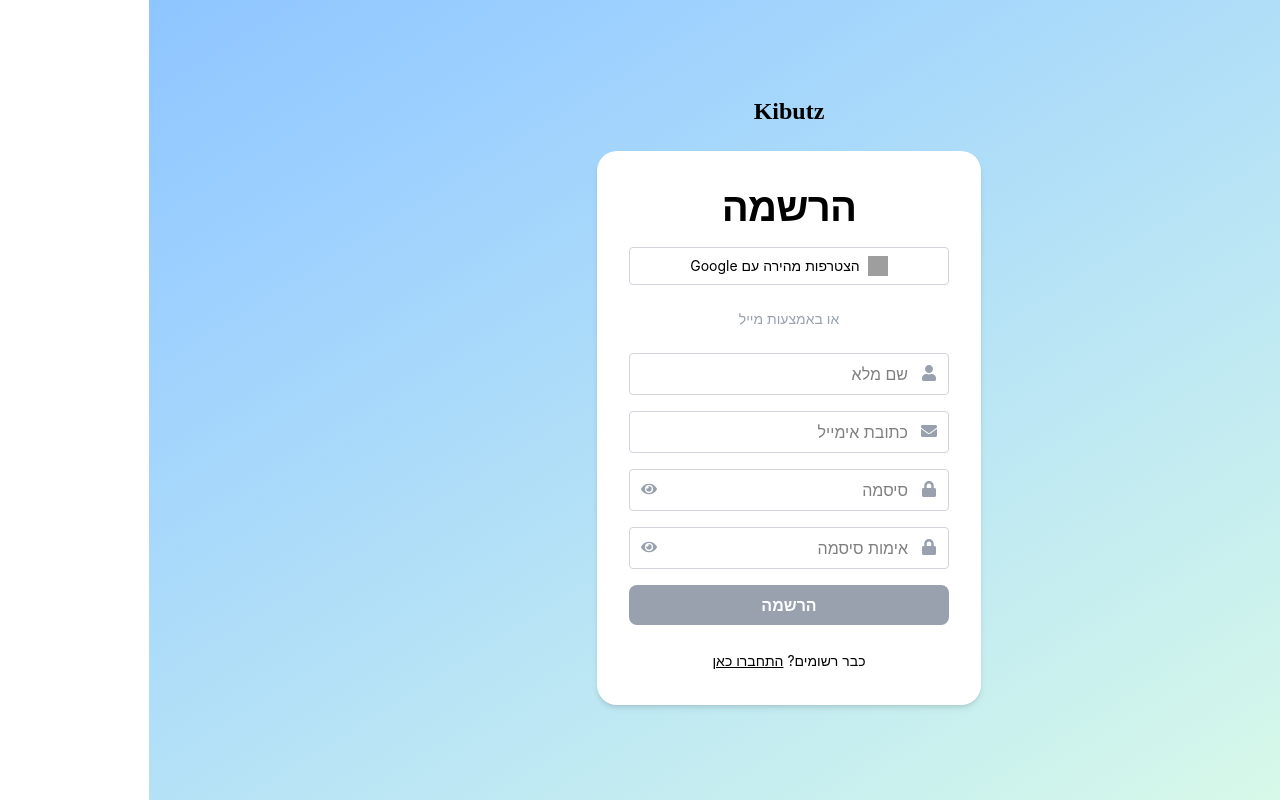
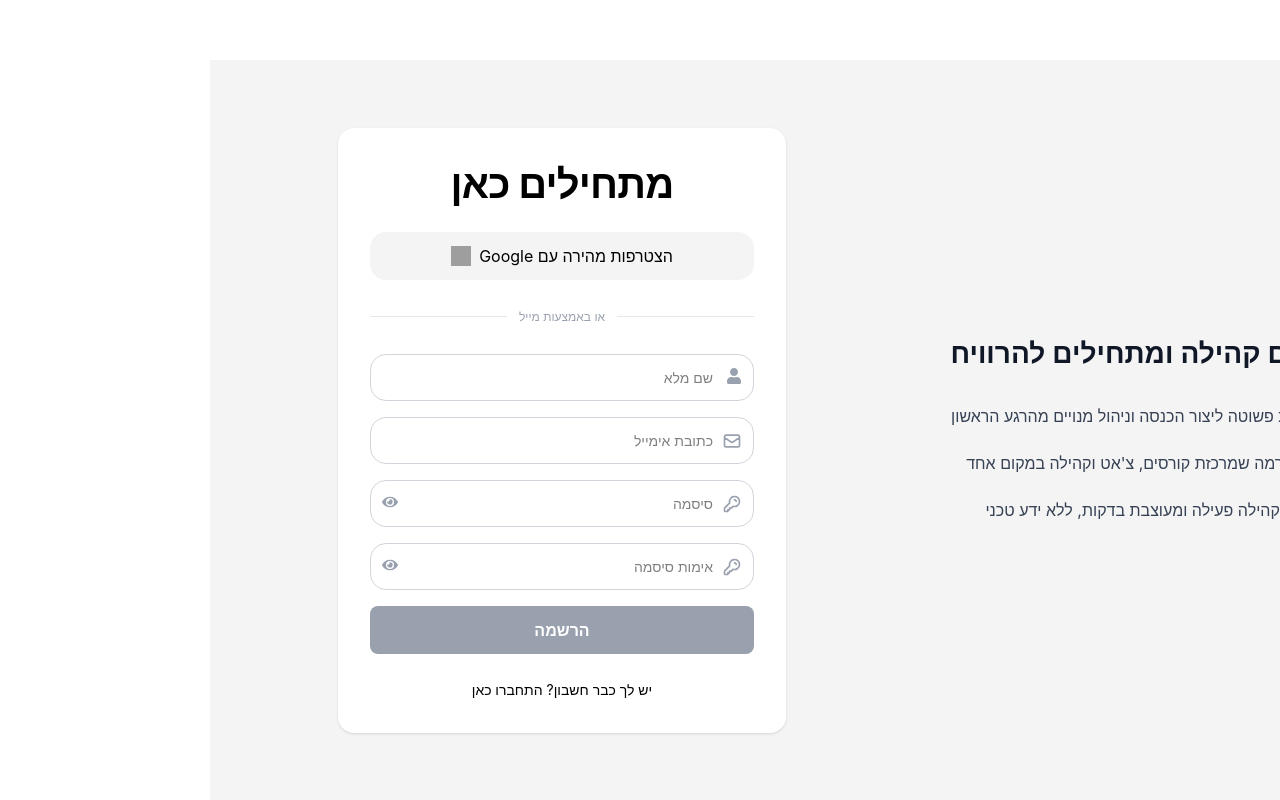
Before and after one commit to Tomer2612/Kibutz, a Next.js app in the folder kibutz-frontend/: page /signup in a window 1280 px wide. Built offline with nearby package versions, Linux system fonts and the light colour scheme; grey boxes are pictures that could not be loaded.

Commit message:
Update login and signup pages with new split-view design

```diff
--- a/kibutz-frontend/app/login/page.tsx
+++ b/kibutz-frontend/app/login/page.tsx
@@ -2,8 +2,10 @@
 
 import { useState } from 'react';
 import { useRouter } from 'next/navigation';
-import { FaEnvelope, FaLock, FaEye, FaEyeSlash, FaExclamationTriangle } from 'react-icons/fa';
+import { FaEye, FaEyeSlash, FaExclamationTriangle } from 'react-icons/fa';
+import { HiOutlineMail, HiOutlineKey } from 'react-icons/hi';
 import Image from 'next/image';
+import Link from 'next/link';
 
 export default function LoginPage() {
   const router = useRouter();
@@ -55,34 +57,49 @@ export default function LoginPage() {
   };
 
   return (
-    <main className="min-h-screen flex flex-col items-center justify-center px-4 bg-gradient-to-br from-blue-300 to-green-100">
-      {/* Kibutz logo */}
-      <div className="text-2xl font-extrabold font-[cursive] mb-4 mt-4">Kibutz</div>
+    <main className="min-h-screen flex flex-col" dir="rtl" style={{ backgroundColor: '#F4F4F5' }}>
+      {/* Top Navbar */}
+      <header className="flex items-center justify-between px-8 py-4 bg-white border-b border-gray-100">
+        <Link href="/" className="text-xl font-bold text-black hover:opacity-75 transition">
+          Kibutz
+        </Link>
+        <div></div>
+      </header>
 
+      {/* Content Area */}
+      <div className="flex-1 flex items-center justify-center px-6 py-8">
+        <div className="w-full max-w-md">
+          <div className="bg-white rounded-2xl p-8 shadow-sm">
             <form
               onSubmit={handleLogin}
-        className="bg-white rounded-xl p-8 shadow-md w-full max-w-sm flex flex-col gap-4 text-right"
+              className="w-full flex flex-col gap-4 text-right"
             >
-        <h1 className="text-xl font-bold text-center">התחברות</h1>
+                <h1 className="text-[21px] font-semibold text-center mb-2">התחברות</h1>
 
                 {/* Google Button */}
                 <a
                   href="http://localhost:4000/auth/google"
-          className="flex items-center justify-center gap-2 p-2 border border-gray-300 rounded text-sm hover:bg-gray-50"
+                  className="flex items-center justify-center gap-2 p-3 rounded-lg text-[16px] hover:opacity-80 transition"
+                  style={{ backgroundColor: '#F4F4F5' }}
                 >
+                  התחברות מהירה עם Google
                   <Image src="https://developers.google.com/identity/images/g-logo.png" alt="Google" width={600} height={300} className="w-5 h-5" />
-          התחברות מהירה עם Google
                 </a>
 
-        <div className="relative my-2 text-center text-sm text-gray-400">או באמצעות מייל</div>
+                <div className="relative my-3 text-center text-[12px] text-gray-400">
+                  <span className="bg-white px-3 relative z-10">או באמצעות מייל</span>
+                  <div className="absolute inset-0 flex items-center">
+                    <div className="w-full border-t border-gray-200"></div>
+                  </div>
+                </div>
 
                 {/* Email Field */}
                 <div className="relative">
-          <FaEnvelope className="absolute right-3 top-3 text-gray-400" />
+                  <HiOutlineMail className="absolute right-3 top-3.5 text-gray-400 pointer-events-none w-5 h-5" />
                   <input
                     type="email"
                     placeholder="כתובת אימייל"
-            className="w-full p-2 pr-10 border border-gray-300 rounded"
+                    className="w-full p-3 pr-10 border border-gray-300 rounded-lg focus:outline-none focus:ring-2 focus:ring-black text-[14px]"
                     value={email}
                     onChange={(e) => setEmail(e.target.value)}
                     required
@@ -91,11 +108,11 @@ export default function LoginPage() {
 
                 {/* Password Field */}
                 <div className="relative">
-          <FaLock className="absolute right-3 top-3 text-gray-400 pointer-events-none" />
+                  <HiOutlineKey className="absolute right-3 top-3.5 text-gray-400 w-5 h-5" />
                   <input
                     type={showPassword ? 'text' : 'password'}
                     placeholder="סיסמה"
-            className="w-full p-2 pr-10 pl-10 border border-gray-300 rounded focus:outline-none focus:ring-2 focus:ring-black"
+                    className="w-full p-3 pr-10 pl-10 border border-gray-300 rounded-lg focus:outline-none focus:ring-2 focus:ring-black text-[14px]"
                     value={password}
                     onChange={(e) => setPassword(e.target.value)}
                     required
@@ -103,14 +120,14 @@ export default function LoginPage() {
                   <button
                     type="button"
                     onClick={() => setShowPassword(!showPassword)}
-            className="absolute left-3 top-3 text-gray-400 hover:text-gray-600"
+                    className="absolute left-3 top-3.5 text-gray-400 hover:text-gray-600"
                   >
                     {showPassword ? <FaEyeSlash /> : <FaEye />}
                   </button>
                 </div>
 
                 <div className="text-left">
-          <a href="/forgot-password" className="text-sm text-gray-600 hover:underline">
+                  <a href="/forgot-password" className="text-[14px] text-gray-600 hover:underline">
                     שכחת סיסמה?
                   </a>
                 </div>
@@ -118,13 +135,13 @@ export default function LoginPage() {
                 <button
                   type="submit"
                   disabled={isSubmitting}
-          className="bg-black text-white py-2 rounded hover:bg-gray-800 disabled:bg-gray-400 disabled:cursor-not-allowed transition-colors"
+                  className="bg-black text-white py-3 rounded-lg hover:bg-gray-800 disabled:bg-gray-400 disabled:cursor-not-allowed transition-colors font-medium"
                 >
                   {isSubmitting ? 'מתחבר...' : 'התחברות'}
                 </button>
 
                 {message && (
-          <div className={`flex items-center gap-2 text-sm p-2 rounded ${
+                  <div className={`flex items-center gap-2 text-[14px] p-2 rounded-lg ${
                     messageType === 'error' ? 'text-red-600 bg-red-50' : 'text-blue-600 bg-blue-50'
                   }`}>
                     <FaExclamationTriangle className="w-4 h-4 flex-shrink-0" />
@@ -132,13 +149,16 @@ export default function LoginPage() {
                   </div>
                 )}
 
-        <p className="text-center text-sm mt-2">
-          עדיין לא רשומים?{' '}
-          <a href="/signup" className="text-black-600 underline">
+                <p className="text-center text-[14px] mt-2">
+                  עדיין לא הצטרפת?{' '}
+                  <a href="/signup" className="text-black font-medium hover:underline">
                     הירשמו כאן
                   </a>
                 </p>
               </form>
+            </div>
+          </div>
+        </div>
     </main>
   );
 }
--- a/kibutz-frontend/app/signup/page.tsx
+++ b/kibutz-frontend/app/signup/page.tsx
@@ -2,8 +2,10 @@
 
 import { useState, useEffect } from 'react';
 import { useRouter } from 'next/navigation';
-import { FaUser, FaEnvelope, FaLock, FaCheckCircle, FaCheck, FaTimes, FaEye, FaEyeSlash, FaExclamationTriangle } from 'react-icons/fa';
+import { FaUser, FaCheckCircle, FaCheck, FaTimes, FaEye, FaEyeSlash, FaExclamationTriangle } from 'react-icons/fa';
+import { HiOutlineMail, HiOutlineKey } from 'react-icons/hi';
 import Image from 'next/image';
+import Link from 'next/link';
 
 // Minimum requirements (must have all)
 const passwordRequirements = [
@@ -179,11 +181,11 @@ export default function SignupPage() {
 
   if (showVerificationMessage) {
     return (
-      <main className="min-h-screen flex items-center justify-center px-4 bg-gradient-to-br from-blue-300 to-green-100">
+      <main className="min-h-screen flex items-center justify-center px-4 bg-white" dir="rtl">
         <div className="flex flex-col items-center w-full max-w-sm">
-          <div className="text-2xl font-extrabold font-[cursive] mb-6">Kibutz</div>
+          <div className="text-2xl font-extrabold mb-6">Kibutz</div>
 
-          <div className="bg-white rounded-xl p-8 shadow-md w-full flex flex-col items-center gap-4 text-center">
+          <div className="bg-white rounded-xl p-8 shadow-md w-full flex flex-col items-center gap-4 text-center border border-gray-100">
             <FaCheckCircle className="w-16 h-16 text-green-500" />
             <h1 className="text-xl font-bold">ההרשמה הושלמה!</h1>
             <p className="text-gray-600">
@@ -221,34 +223,88 @@ export default function SignupPage() {
   }
 
   return (
-    <main className="min-h-screen flex items-center justify-center px-4 py-8 bg-gradient-to-br from-blue-300 to-green-100">
-      <div className="flex flex-col items-center w-full max-w-sm">
-        <div className="text-2xl font-extrabold font-[cursive] mb-6">Kibutz</div>
+    <main className="min-h-screen flex flex-col" dir="rtl" style={{ backgroundColor: '#F4F4F5' }}>
+      {/* Top Navbar */}
+      <header className="flex items-center justify-between px-8 py-4 bg-white border-b border-gray-100">
+        <Link href="/" className="text-xl font-bold text-black hover:opacity-75 transition">
+          Kibutz
+        </Link>
+        <div></div>
+      </header>
 
+      {/* Content Area */}
+      <div className="flex-1 flex items-center justify-center px-6 py-8">
+        <div className="flex flex-col lg:flex-row items-center justify-center gap-8 lg:gap-16 max-w-5xl w-full">
+
+          {/* Right Side - Marketing Content */}
+          <div className="hidden lg:block w-full lg:w-1/2 text-right">
+            <h2 className="text-[32px] font-bold text-gray-900 mb-8 leading-tight">
+              פותחים קהילה ומתחילים להרוויח
+            </h2>
+
+            <div className="space-y-5">
+              <div className="flex items-start gap-3">
+                <div className="w-6 h-6 rounded-full bg-green-100 flex items-center justify-center flex-shrink-0 mt-0.5">
+                  <FaCheck className="w-3 h-3 text-green-600" />
+                </div>
+                <p className="text-gray-700 text-[16px]">
+                  מערכת פשוטה ליצור הכנסה וניהול מנויים מהרגע הראשון
+                </p>
+              </div>
+
+              <div className="flex items-start gap-3">
+                <div className="w-6 h-6 rounded-full bg-green-100 flex items-center justify-center flex-shrink-0 mt-0.5">
+                  <FaCheck className="w-3 h-3 text-green-600" />
+                </div>
+                <p className="text-gray-700 text-[16px]">
+                  פלטפורמה שמרכזת קורסים, צ'אט וקהילה במקום אחד
+                </p>
+              </div>
+
+              <div className="flex items-start gap-3">
+                <div className="w-6 h-6 rounded-full bg-green-100 flex items-center justify-center flex-shrink-0 mt-0.5">
+                  <FaCheck className="w-3 h-3 text-green-600" />
+                </div>
+                <p className="text-gray-700 text-[16px]">
+                  הקמת קהילה פעילה ומעוצבת בדקות, ללא ידע טכני
+                </p>
+              </div>
+            </div>
+          </div>
+
+          {/* Left Side - Registration Form */}
+          <div className="w-full lg:w-1/2 max-w-md">
+            <div className="bg-white rounded-2xl p-8 shadow-sm">
               <form
                 onSubmit={handleSignup}
-          className="bg-white rounded-xl p-8 shadow-md w-full flex flex-col gap-4 text-right"
+                className="w-full flex flex-col gap-4 text-right"
               >
-          <h1 className="text-xl font-bold text-center">הרשמה</h1>
+                <h1 className="text-[21px] font-semibold text-center mb-2">מתחילים כאן</h1>
 
                 {/* Google Button */}
                 <a
                   href="http://localhost:4000/auth/google"
-            className="flex items-center justify-center gap-2 p-2 border border-gray-300 rounded text-sm hover:bg-gray-50"
+                  className="flex items-center justify-center gap-2 p-3 rounded-lg text-[16px] hover:opacity-80 transition"
+                  style={{ backgroundColor: '#F4F4F5' }}
                 >
+                  הצטרפות מהירה עם Google
                   <Image src="https://developers.google.com/identity/images/g-logo.png" alt="Google" width={600} height={300} className="w-5 h-5" />
-            הצטרפות מהירה עם Google
                 </a>
 
-          <div className="relative my-2 text-center text-sm text-gray-400">או באמצעות מייל</div>
+                <div className="relative my-3 text-center text-[12px] text-gray-400">
+                  <span className="bg-white px-3 relative z-10">או באמצעות מייל</span>
+                  <div className="absolute inset-0 flex items-center">
+                    <div className="w-full border-t border-gray-200"></div>
+                  </div>
+                </div>
 
             {/* Name Field */}
             <div className="relative">
-            <FaUser className="absolute right-3 top-3 text-gray-400" />
+              <FaUser className="absolute right-3 top-3.5 text-gray-400" />
               <input
                 type="text"
                 placeholder="שם מלא"
-              className="w-full p-2 pr-10 border border-gray-300 rounded focus:outline-none focus:ring-2 focus:ring-black"
+                className="w-full p-3 pr-10 border border-gray-300 rounded-lg focus:outline-none focus:ring-2 focus:ring-black text-[14px]"
                 value={name}
                 onChange={(e) => setName(e.target.value)}
                 required
@@ -258,11 +314,11 @@ export default function SignupPage() {
             {/* Email Field */}
             <div>
               <div className="relative">
-              <FaEnvelope className="absolute right-3 top-3 text-gray-400 pointer-events-none" />
+                <HiOutlineMail className="absolute right-3 top-3.5 text-gray-400 pointer-events-none w-5 h-5" />
                 <input
                   type="email"
                   placeholder="כתובת אימייל"
-                className={`w-full p-2 pr-10 pl-10 border rounded focus:outline-none focus:ring-2 ${
+                  className={`w-full p-3 pr-10 pl-10 border rounded-lg focus:outline-none focus:ring-2 text-[14px] ${
                     emailError
                       ? 'border-red-400 focus:ring-red-400'
                       : emailTouched && email && isValidEmail(email) && !emailError && !emailChecking
@@ -278,7 +334,7 @@ export default function SignupPage() {
                   onBlur={validateEmail}
                   required
                 />
-              <div className="absolute left-3 top-3 pointer-events-none">
+                <div className="absolute left-3 top-3.5 pointer-events-none">
                   {emailChecking ? (
                     <div className="w-4 h-4 border-2 border-gray-300 border-t-gray-600 rounded-full animate-spin" />
                   ) : emailTouched && email ? (
@@ -291,7 +347,7 @@ export default function SignupPage() {
                 </div>
               </div>
               {emailError && (
-              <div className="mt-2 flex items-start gap-2 text-sm text-red-600 bg-red-50 p-2 rounded">
+                <div className="mt-2 flex items-start gap-2 text-sm text-red-600 bg-red-50 p-2 rounded-lg">
                   <FaExclamationTriangle className="w-4 h-4 mt-0.5 flex-shrink-0" />
                   <div>
                     <p>{emailError}</p>
@@ -309,11 +365,11 @@ export default function SignupPage() {
             {/* Password Field */}
             <div>
               <div className="relative">
-              <FaLock className="absolute right-3 top-3 text-gray-400" />
+                <HiOutlineKey className="absolute right-3 top-3.5 text-gray-400 w-5 h-5" />
                 <input
                   type={showPassword ? 'text' : 'password'}
                   placeholder="סיסמה"
-                className={`w-full p-2 pr-10 pl-10 border rounded focus:outline-none focus:ring-2 ${
+                  className={`w-full p-3 pr-10 pl-10 border rounded-lg focus:outline-none focus:ring-2 text-[14px] ${
                     password && isPasswordValid
                       ? 'border-green-400 focus:ring-green-400'
                       : password && !isPasswordValid
@@ -329,7 +385,7 @@ export default function SignupPage() {
                 <button
                   type="button"
                   onClick={() => setShowPassword(!showPassword)}
-                className="absolute left-3 top-3 text-gray-400 hover:text-gray-600"
+                  className="absolute left-3 top-3.5 text-gray-400 hover:text-gray-600"
                 >
                   {showPassword ? <FaEyeSlash /> : <FaEye />}
                 </button>
@@ -355,7 +411,7 @@ export default function SignupPage() {
 
                   {/* Requirements List (must have) */}
                   {(passwordFocused || !isPasswordValid) && (
-                  <div className="bg-gray-50 rounded p-3 space-y-1 mb-2">
+                    <div className="bg-gray-50 rounded-lg p-3 space-y-1 mb-2">
                       <p className="text-xs font-semibold text-gray-700 mb-1">דרישות חובה:</p>
                       {passwordRequirements.map(req => (
                         <div key={req.id} className="flex items-center gap-2 text-sm">
@@ -374,7 +430,7 @@ export default function SignupPage() {
 
                   {/* Suggestions List (optional) */}
                   {passwordFocused && isPasswordValid && (
-                  <div className="bg-blue-50 rounded p-3 space-y-1">
+                    <div className="bg-blue-50 rounded-lg p-3 space-y-1">
                       <p className="text-xs font-semibold text-blue-700 mb-1">המלצות לסיסמה חזקה יותר:</p>
                       {passwordSuggestions.map(sug => (
                         <div key={sug.id} className="flex items-center gap-2 text-sm">
@@ -397,11 +453,11 @@ export default function SignupPage() {
             {/* Confirm Password Field */}
             <div>
               <div className="relative">
-              <FaLock className="absolute right-3 top-3 text-gray-400" />
+                <HiOutlineKey className="absolute right-3 top-3.5 text-gray-400 w-5 h-5" />
                 <input
                   type={showConfirmPassword ? 'text' : 'password'}
                   placeholder="אימות סיסמה"
-                className={`w-full p-2 pr-10 pl-10 border rounded focus:outline-none focus:ring-2 ${
+                  className={`w-full p-3 pr-10 pl-10 border rounded-lg focus:outline-none focus:ring-2 text-[14px] ${
                     confirmPassword && passwordsMatch
                       ? 'border-green-400 focus:ring-green-400'
                       : confirmPassword && !passwordsMatch
@@ -415,7 +471,7 @@ export default function SignupPage() {
                 <button
                   type="button"
                   onClick={() => setShowConfirmPassword(!showConfirmPassword)}
-                className="absolute left-3 top-3 text-gray-400 hover:text-gray-600"
+                  className="absolute left-3 top-3.5 text-gray-400 hover:text-gray-600"
                 >
                   {showConfirmPassword ? <FaEyeSlash /> : <FaEye />}
                 </button>
@@ -438,22 +494,25 @@ export default function SignupPage() {
             <button
               type="submit"
               disabled={isSubmitting || !isPasswordValid || !passwordsMatch || !name.trim() || !isValidEmail(email) || !!emailError}
-            className="bg-black text-white py-2 rounded hover:bg-gray-800 disabled:bg-gray-400 disabled:cursor-not-allowed transition-colors"
+              className="bg-black text-white py-3 rounded-lg hover:bg-gray-800 disabled:bg-gray-400 disabled:cursor-not-allowed transition-colors font-medium"
             >
               {isSubmitting ? 'נרשם...' : 'הרשמה'}
             </button>
 
-          {message && <p className="text-center text-sm text-red-500">{message}</p>}
+            {message && <p className="text-center text-[14px] text-red-500">{message}</p>}
 
             {/* Login Redirect */}
-          <p className="text-center text-sm mt-2">
-            כבר רשומים?{' '}
-            <a href="/login" className="text-black-600 underline">
+            <p className="text-center text-[14px] mt-2">
+             יש לך כבר חשבון?{' '}
+              <a href="/login" className="text-black font-medium hover:underline">
                 התחברו כאן
               </a>
             </p>
           </form>
             </div>
+          </div>
+        </div>
+      </div>
     </main>
   );
 }
```
Lines whose indentation alone changed are shown as unchanged.
